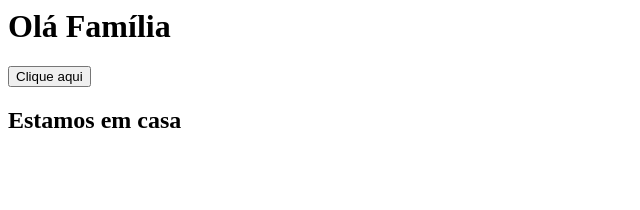
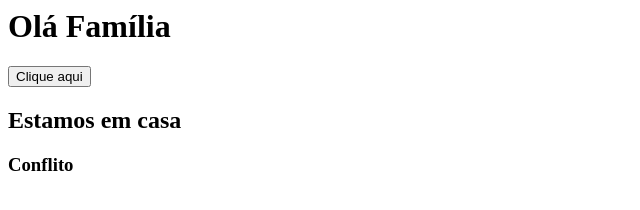
Before and after one commit to israeldiassoares/Git-Family, a plain HTML site: page index.html in a window 1280 px wide. Shown: the full height of the page, 0-640 px from the left. Drawn offline with Linux system fonts and the light colour scheme.

Commit message:
Adicionando conflito

```diff
--- a/index.html
+++ b/index.html
@@ -10,5 +10,6 @@
     <button>Clique aqui</button>
 
     <h2> Estamos em casa</h2>
+    <h3>Conflito</h3>
 </body>
 </html>
```
